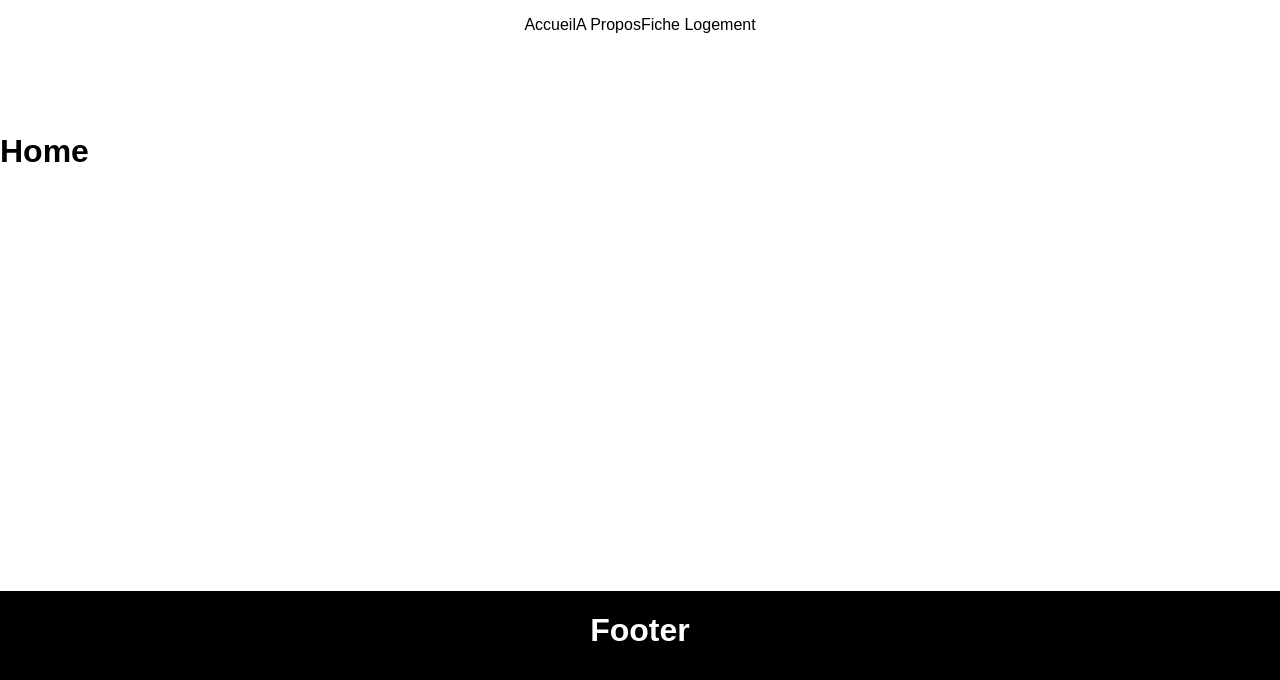
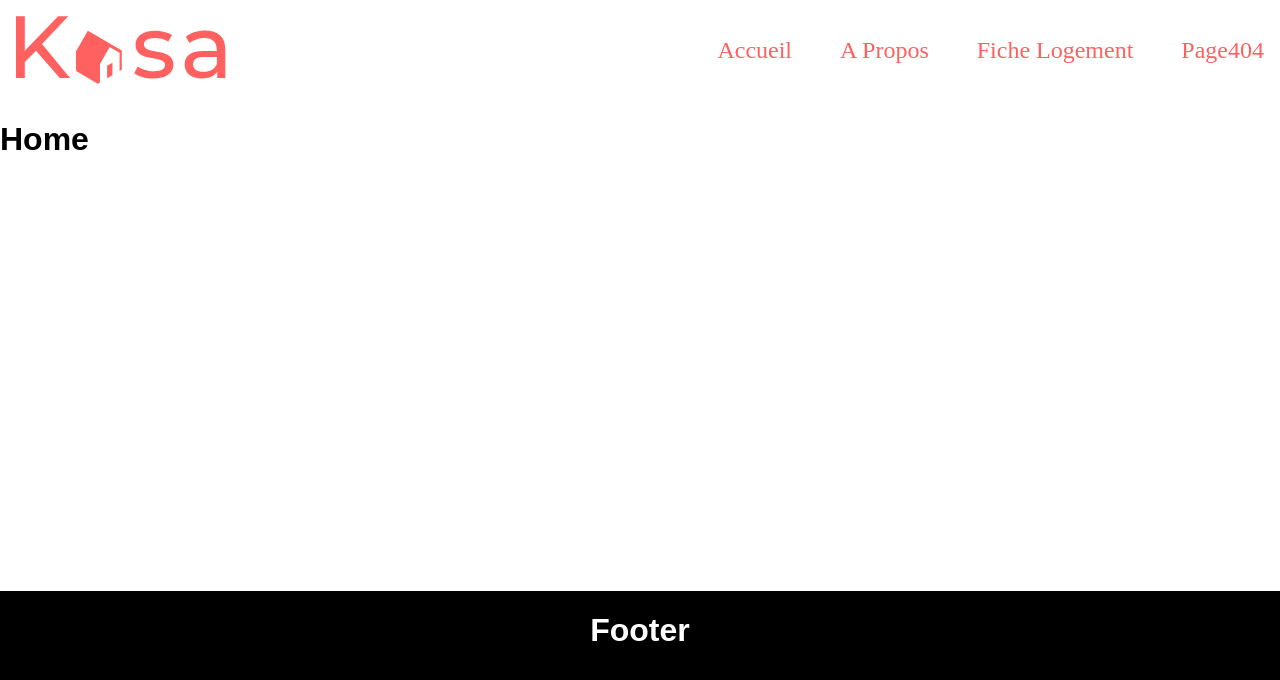
Before and after one commit to lgmoraes/Kasa, a React (Create React App) app: page / in a window 1280 px wide. Shown: the top 680 px of the page. Built offline with nearby package versions, Linux system fonts and the light colour scheme.

Commit message:
:heavy_plus_sign: update: Add header

```diff
--- a/src/components/Header/index.jsx
+++ b/src/components/Header/index.jsx
@@ -8,6 +8,7 @@ function Header() {
         <Link to="/">Accueil</Link>
         <Link to="/a-propos">A Propos</Link>
         <Link to="/fiche-logement/1">Fiche Logement</Link>
+        <Link to="/erreur">Page404</Link>
       </nav>
     </header>
   )
--- a/src/pages/Error404/index.jsx
+++ b/src/pages/Error404/index.jsx
@@ -1,5 +1,9 @@
 function Error404() {
-  return <h1>Error 404</h1>
+  return (
+    <div>
+      <h1>Error 404</h1>
+    </div>
+  )
 }
 
 export default Error404
--- a/src/scss/base/_base.scss
+++ b/src/scss/base/_base.scss
@@ -2,9 +2,25 @@
 
 /*** RESET CSS ***/
 
+* {
+  box-sizing: border-box;
+}
+
 a {
   color: inherit;
   text-decoration: none;
+}
+
+ul {
+  padding: 0;
+  margin: 0;
+}
+ul li {
+  list-style-type: none;
+}
+
+input:focus {
+  outline: none;
 }
 
 /*** LAYOUT ***/
@@ -16,8 +32,18 @@ body,
   margin: 0;
 }
 
+.header,
+.header + div {
+  width: 100%;
+  max-width: map-get($breakpoints, xl);
+}
+
 #root {
   overflow-y: auto;
+
+  display: flex;
+  flex-direction: column;
+  align-items: center;
 }
 
 .header,
@@ -35,11 +61,6 @@ body {
   font-family: $font-primary;
   -webkit-font-smoothing: antialiased;
   -moz-osx-font-smoothing: grayscale;
-}
-
-#root {
-  display: flex;
-  flex-direction: column;
 }
 
 .logo {
--- a/src/scss/components/_Header.scss
+++ b/src/scss/components/_Header.scss
@@ -1,7 +1,29 @@
 @use '../utils/' as *;
 
 .header {
-  height: $header-height;
-  margin: 16px auto;
+  padding: $header-padding;
 
+  display: flex;
+  flex-direction: row;
+  justify-content: space-between;
+  align-items: center;
+
+  nav {
+    color: $color-primary;
+
+    font-family: 'Montserrat';
+    font-style: normal;
+    font-weight: 500;
+    font-size: 24px;
+    line-height: 142.6%;
+
+    display: flex;
+    flex-direction: row;
+  }
+  a {
+    &:hover {
+      text-decoration: underline;
+    }
+    margin-left: 2em;
+  }
 }
--- /dev/null
+++ b/src/scss/components/_Logo.scss
@@ -0,0 +1,9 @@
+@use '../utils/' as *;
+
+.logo {
+  width: $logo-width;
+  height: $logo-height;
+
+  background: center no-repeat url('../../assets/logo.svg');
+  background-size: contain;
+}
--- a/src/scss/main.scss
+++ b/src/scss/main.scss
@@ -3,5 +3,6 @@
 @use './pages/FicheLogement';
 @use './pages/APropos';
 @use './pages/Error404';
+@use './components/Logo';
 @use './components/Header';
 @use './components/Footer';
--- a/src/scss/utils/_variables.scss
+++ b/src/scss/utils/_variables.scss
@@ -3,14 +3,17 @@ $color-accent: #f6f6f6;
 
 $font-primary: 'Montserrat', sans-serif;
 
-$header-height: 80px;
+$header-padding: 16px;
 
 $footer-height: 209px;
 $footer-color: black;
+
+$logo-width: 210px;
+$logo-height: 68px;
 
 $breakpoints: (
   sm: 576px,
   md: 768px,
   lg: 992px,
-  xl: 1200px,
+  xl: 1440px,
 );
```
Also changed, not shown: src/assets/logo.svg.
